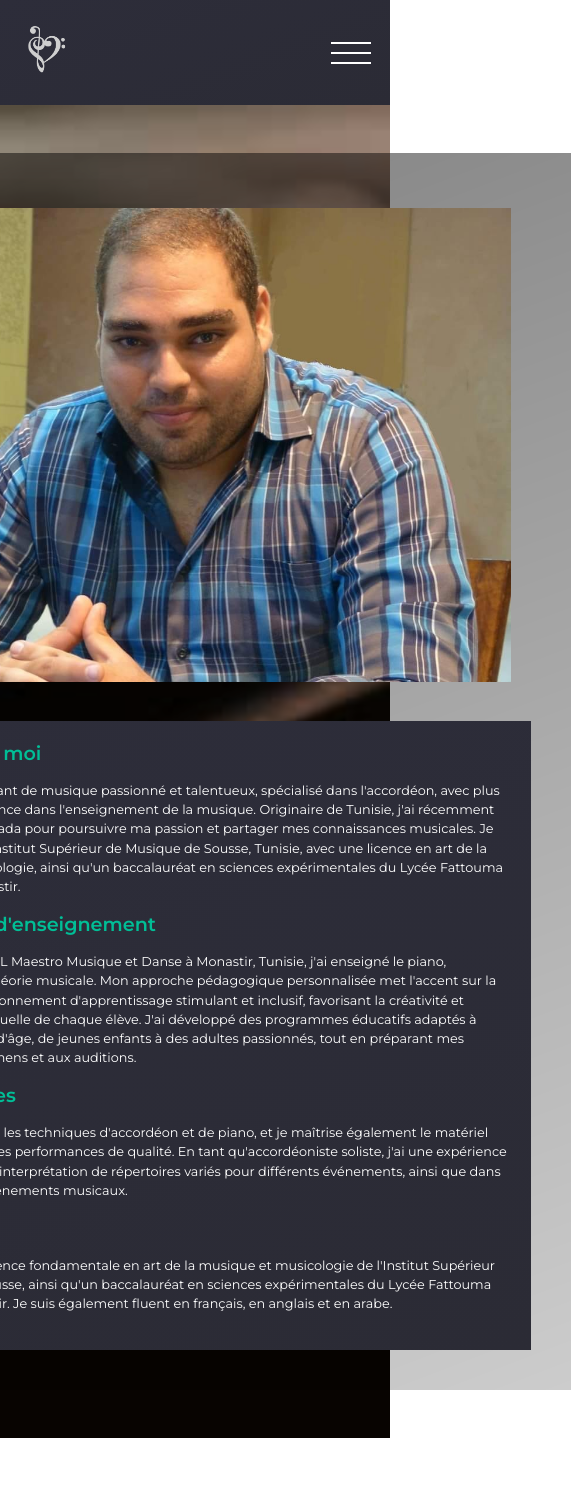
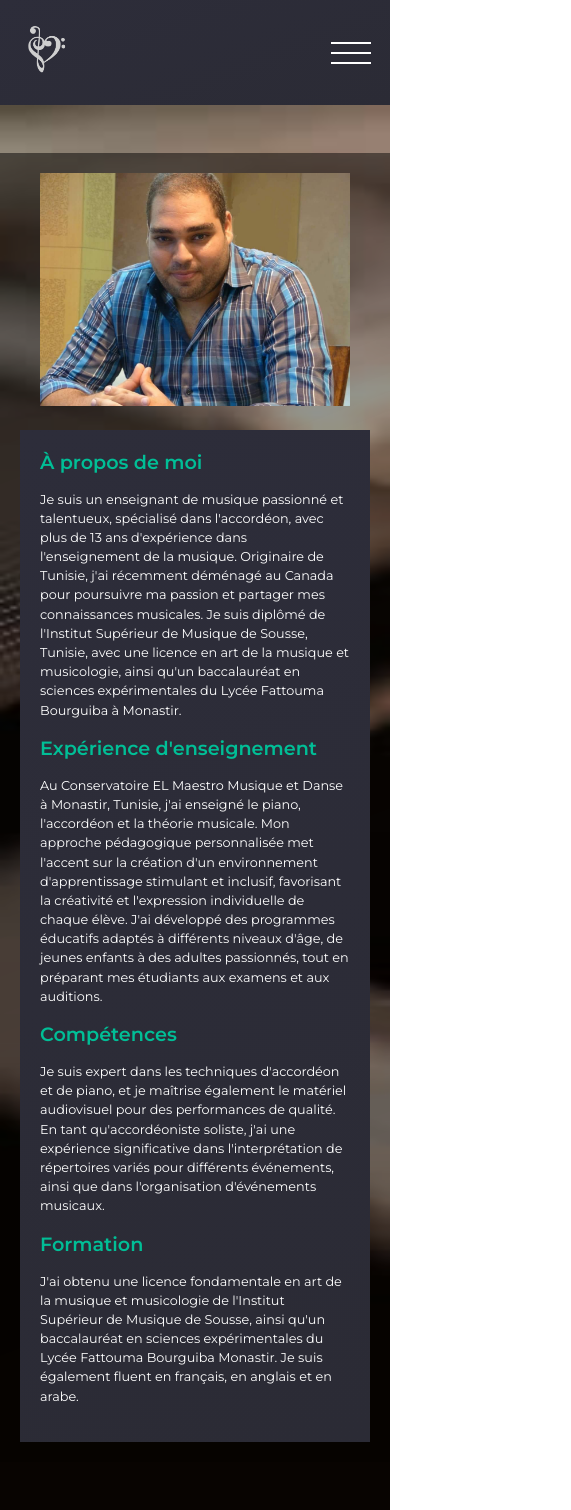
Before and after one commit to noudhar-ouanes/protfolio, a React (Create React App) app: page /about in a window 390 px wide. Shown: the whole page, 571 px wide, since content can reach past the window. Before the commit the page ends 1438 px from the top, so only its background shows below. Built offline with nearby package versions, Linux system fonts and the light colour scheme.

Commit message:
fix responsive issue

```diff
--- a/src/components/About/About.jsx
+++ b/src/components/About/About.jsx
@@ -11,7 +11,6 @@ const About = ({ onClose }) => {
 
         <ImageContainer>
           <img
-            height="504"
             width="672"
             sizes="90%"
             style={{ maxWidth: '100%', objectFit:'contain' }}
@@ -67,33 +66,23 @@ p{
 `;
 
 const Content = styled.div`
-  width: 672px;
+  width: 100%;
+  max-width: 672px;
   background: linear-gradient(159deg, rgb(45, 45, 58) 0%, rgb(43, 43, 53) 100%);
-  padding-left: 20px;
-  padding-right: 20px;padding-top: 20px;
-  padding-bottom: 20px;
-  flex:1
-
-
+  padding: 20px;
+  flex: 1;
 `;
 
 const LightColor = styled.div`
   width: 100%;
-  @media (max-width: 672px) {
-    width: 100%;
-  }
   display: flex;
   flex-direction: row;
   flex-wrap: wrap;
   background: linear-gradient(159deg, rgba(0, 0, 0, 0.5) 0%, rgba(0, 0, 0, 0.2) 100%);
-  padding:40px ;
+  padding: 20px;
   align-items: center;
+  justify-content: center;
   max-width: 1280px;
-  padding-left:60px
-  padding-right:60px
-
-
-
 `;
 
 const ImageContainer= styled.div`
--- a/src/components/Clients/Clients.jsx
+++ b/src/components/Clients/Clients.jsx
@@ -83,7 +83,6 @@ const Clients = () => {
   return (
     <Container id='client'>
         <Slide direction="left">
-            {/* <span className="green">TÉMOIGNAGES</span> */}
             <h1 className="green">Témoignages</h1>
         </Slide>
         <Testimonials>
```
